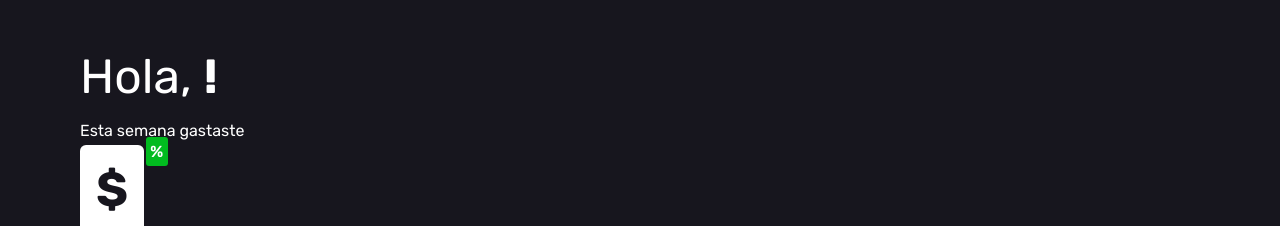
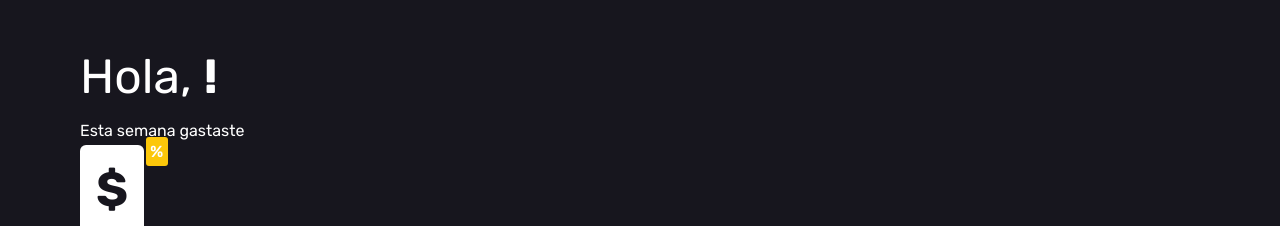
Before and after one commit to Mauro069/Gestor-de-gastos-con-NextJs, a Next.js app: page /home in a window 1280 px wide. Shown: the top 226 px of the page. Built offline with nearby package versions, Linux system fonts and the light colour scheme; no server answers.

Commit message:
Adjust styles

```diff
--- a/src/pages/home.tsx
+++ b/src/pages/home.tsx
@@ -32,7 +32,12 @@ const HomePage = (): JSX.Element => {
             <h1>${withPoints(data?.thisWeekExpensesAmount)}</h1>{" "}
             <div
               style={{
-                background: data?.percentage > 0 ? "#FF0000" : "#01BB1F",
+                background:
+                  data?.percentage > 0
+                    ? "#FF0000"
+                    : data?.percentage < 0
+                    ? "#01BB1F"
+                    : "#FCC70A",
               }}
               className={styles.percentage}
             >
```
